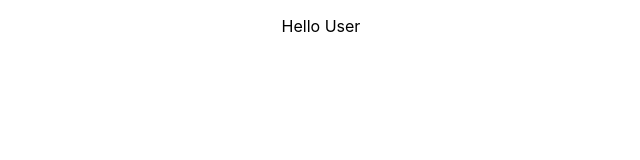
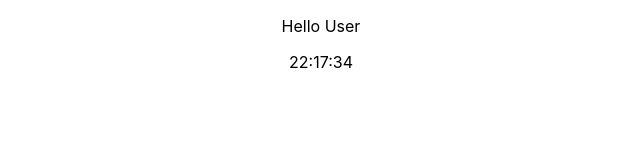
Before and after one commit to Twahiduddin/Bank-of-React-Part-1, a React (Create React App) app: page / in a window 1280 px wide. Shown: the top 160 px of the page, without its empty margins (319-959 px from the left). Built offline with nearby package versions, Linux system fonts and the light colour scheme.

Commit message:
Time added directly in App.js this time

```diff
--- a/src/App.js
+++ b/src/App.js
@@ -1,10 +1,25 @@
-
+import React from 'react';
+import { useState } from 'react';
 import './App.css';
 
 function App() {
+  const getCurrentTime = () => {
+    const time = new Date();
+    return `${time.getHours()}:${time.getMinutes()}:${time.getSeconds()}`
+  }
+
+  const [time, setTime] = useState(getCurrentTime());
+
+  setInterval(() => {
+    setTime(getCurrentTime());
+  }, 1000);
+
   return (
     <div className="App">
-     <p>Hello User</p>
+      <div>
+        <p>Hello User</p>
+        <p>{time}</p>
+      </div>
     </div>
   );
 }
```
